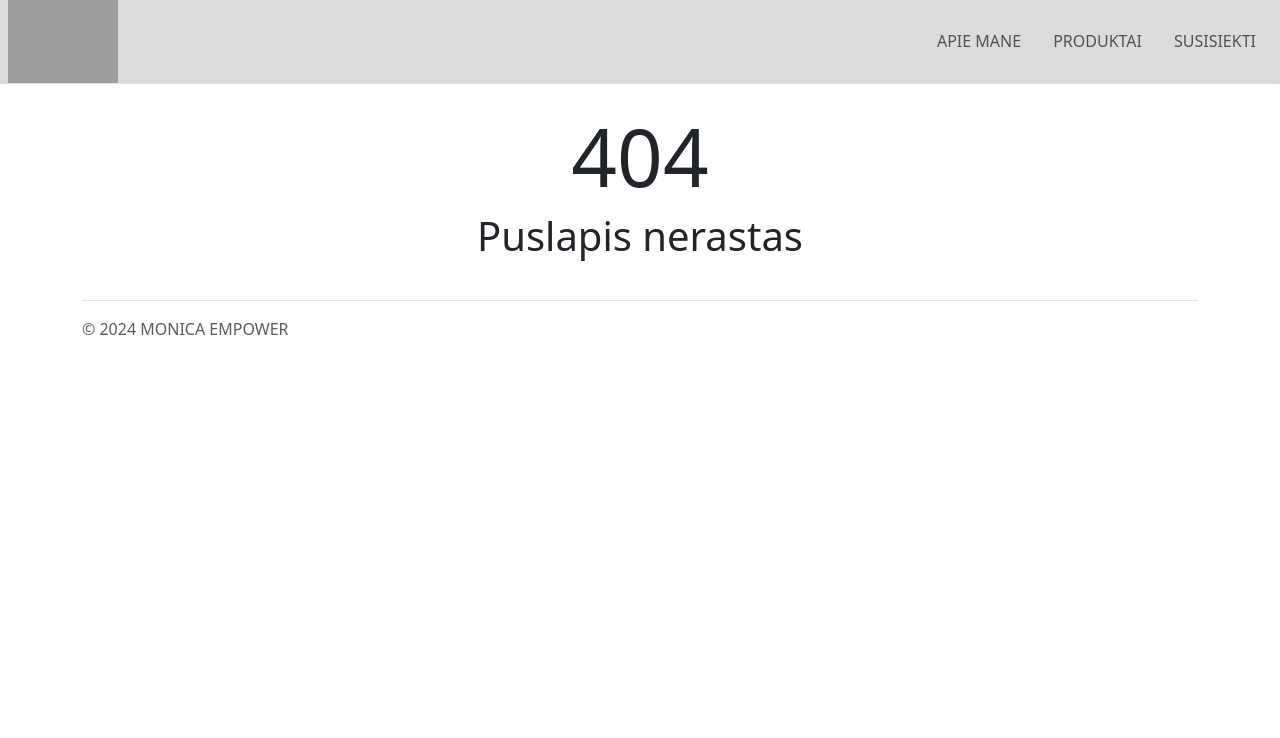
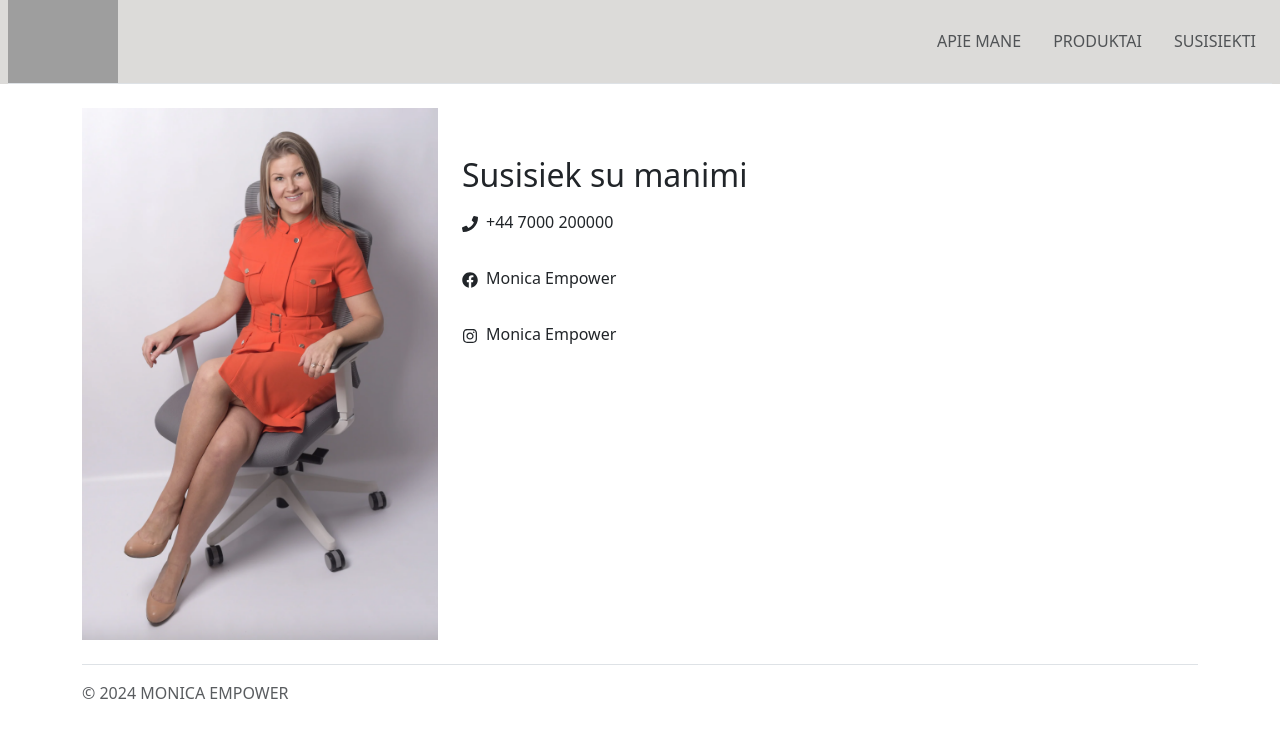
Before and after one commit to GiedreRag/empowerme, a React (Create React App) app in the folder client/: page /susisiekti in a window 1280 px wide. Before the commit this address had no page. Shown: the top 738 px of the page. Built offline with nearby package versions, Linux system fonts and the light colour scheme; grey boxes are pictures that could not be loaded.

Commit message:
Contact me page first stage

```diff
--- a/client/src/App.jsx
+++ b/client/src/App.jsx
@@ -3,6 +3,7 @@ import { PublicLayout } from './layout/PublicLayout';
 import { Home } from './pages/Home';
 import { Page404 } from './pages/Page404';
 import { AboutMe } from './pages/AboutMe';
+import { ContactMe } from './pages/ContactMe';
 
 function App() {
   return (
@@ -11,6 +12,7 @@ function App() {
         <Route Component={PublicLayout}>
           <Route index path='/' element={<Home />}></Route>
           <Route path='/apie-mane' element={<AboutMe />}></Route>
+          <Route path='/susisiekti' element={<ContactMe />}></Route>
         </Route>
         <Route Component={PublicLayout}>
           <Route path='*' element={<Page404 />}></Route>
--- /dev/null
+++ b/client/src/components/ContactMe.module.css
@@ -0,0 +1,3 @@
+.monicaImg {
+    width: 100%;
+}
--- a/client/src/components/Header.jsx
+++ b/client/src/components/Header.jsx
@@ -17,7 +17,7 @@ export function Header() {
                     {/* <li className="nav-item"><Link to="/" className="nav-link text-body-secondary">PRADĖK DABAR</Link></li> */}
                     <li className="nav-item"><Link to="/apie-mane" className="nav-link text-body-secondary">APIE MANE</Link></li>
                     <li className="nav-item"><Link to="/" className="nav-link text-body-secondary">PRODUKTAI</Link></li>
-                    <li className="nav-item"><Link to="/" className="nav-link text-body-secondary">SUSISIEKTI</Link></li>
+                    <li className="nav-item"><Link to="/susisiekti" className="nav-link text-body-secondary">SUSISIEKTI</Link></li>
                 </ul>
             </header>
         </div>
--- /dev/null
+++ b/client/src/pages/ContactMe.jsx
@@ -0,0 +1,34 @@
+import monicaContactImg from '../assets/monica-contact-img.png';
+import style from '../components/ContactMe.module.css';
+import { FaPhone, FaFacebook, FaInstagram } from 'react-icons/fa';
+
+export function ContactMe() {
+    return (
+        <div className="container">
+            <div className="row">
+                <div className={`col-md-12 col-lg-4 d-flex align-items-center justify-content-center`}>
+                    <img src={monicaContactImg} alt="Monica" className={style.monicaImg}/>
+                </div>
+                <div className={`col-md-12 col-lg-8 mt-5 ${style.textContainer}`}>
+                    <h2>Susisiek su manimi</h2>
+                    <div className="d-flex mt-3">
+                        <i className="me-2"><FaPhone /></i>
+                        <p>+44 7000 200000</p>
+                    </div>
+                    {/* <div className="d-flex mt-3">
+                        <i className="me-2"><FaEnvelope /></i>
+                        <p>xxx@xxx.co.uk</p>
+                    </div> */}
+                    <div className="d-flex mt-3">
+                        <i className="me-2"><FaFacebook /></i>
+                        <p>Monica Empower</p>
+                    </div>
+                    <div className="d-flex mt-3">
+                        <i className="me-2"><FaInstagram /></i>
+                        <p>Monica Empower</p>
+                    </div>
+                </div>
+            </div>
+        </div>
+    )
+}
```
Also changed, not shown: client/src/assets/monica-contact-img.png (added).
